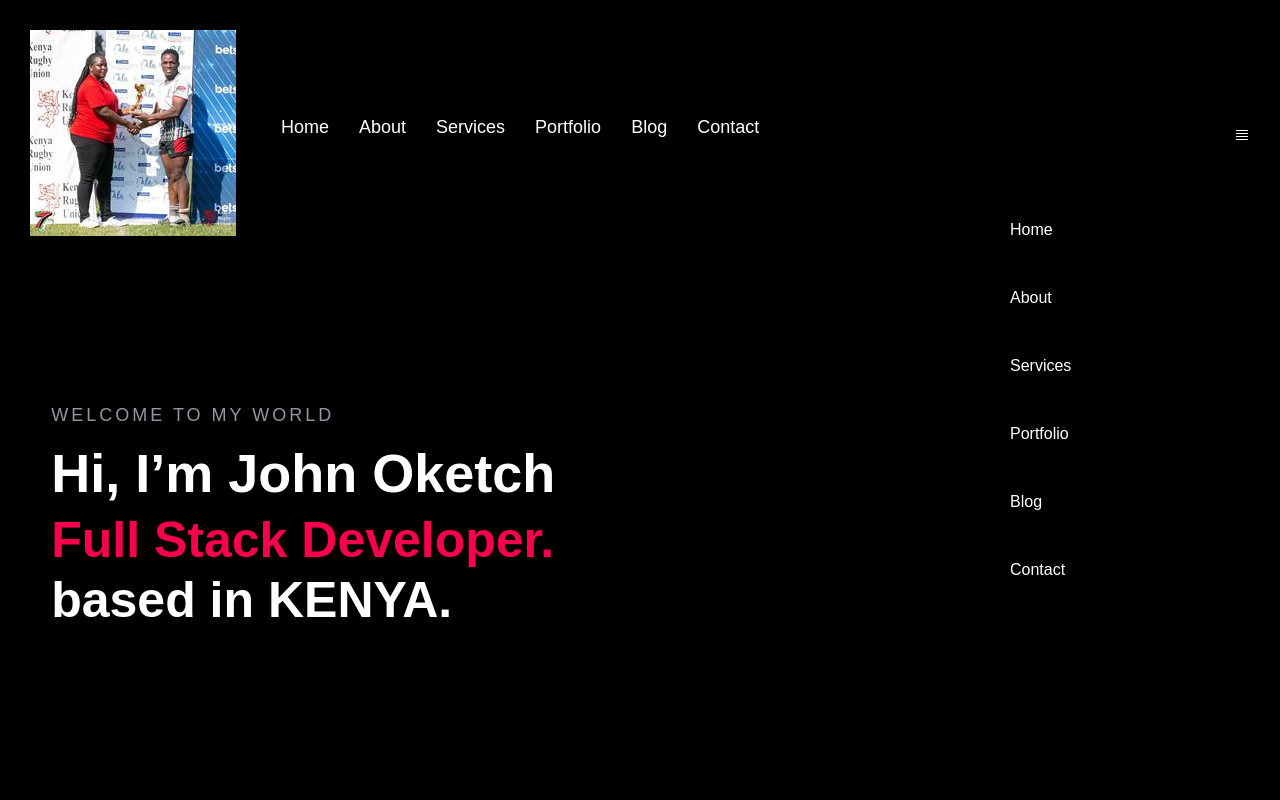
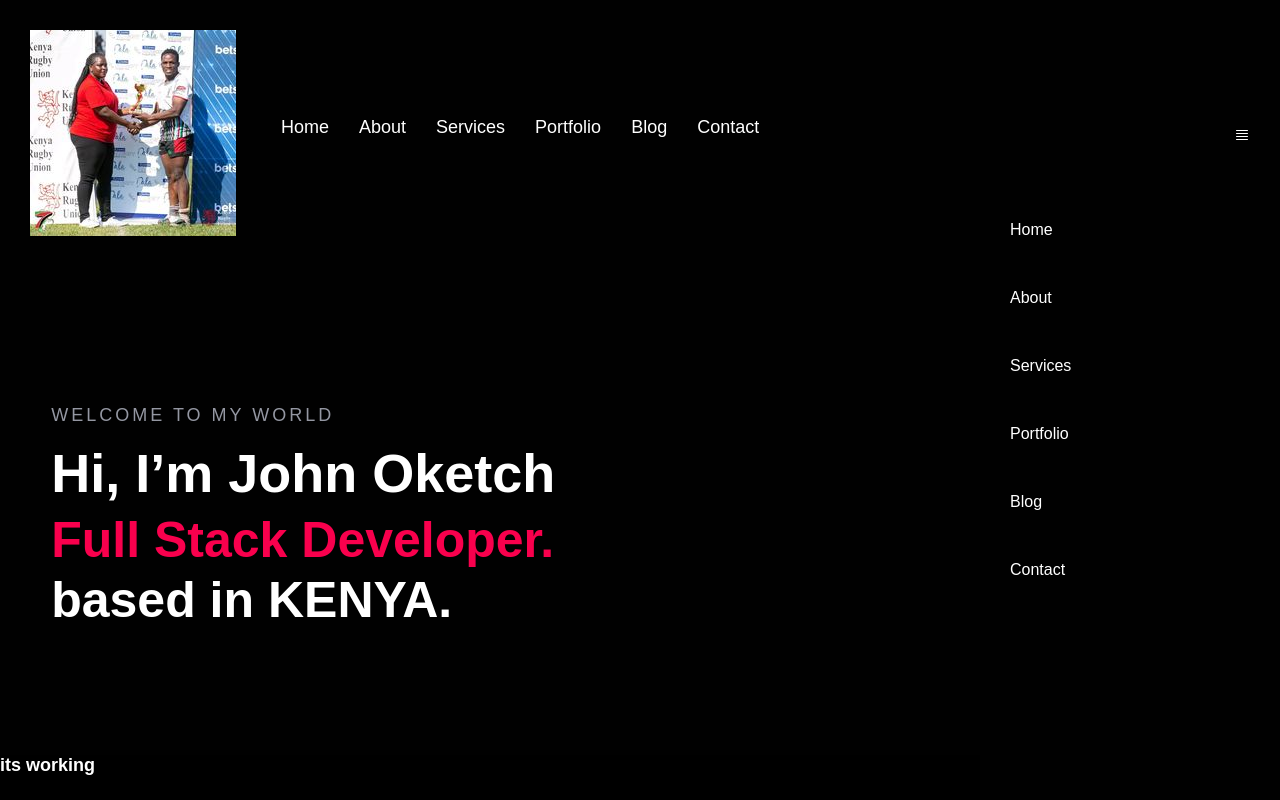
Before and after one commit to AWITI0301/My-Portfolio, a React (Create React App) app: page / in a window 1280 px wide. Built offline with nearby package versions, Linux system fonts and the light colour scheme.

Commit message:
import about component

```diff
--- a/src/About.js
+++ b/src/About.js
@@ -0,0 +1,12 @@
+import React from 'react'
+import './About.css'
+
+function About() {
+  return (
+    <div className='about component_space'>
+        <h1>its working</h1>
+    </div>
+  )
+}
+
+export default About
--- a/src/App.js
+++ b/src/App.js
@@ -11,12 +11,12 @@ function App() {
   return (
     <div className="App">
        <Home />
-       {/* <About />
-       <Service />
-       <Project />
-       <Blog />
-       <Contact />
-       <Footer /> */}
+        <About />
+       {/* <Service /> */}
+       {/* <Project /> */}
+       {/* <Blog /> */}
+       {/* <Contact /> */}
+       {/* <Footer />  */}
     </div>
   );
 }
```
